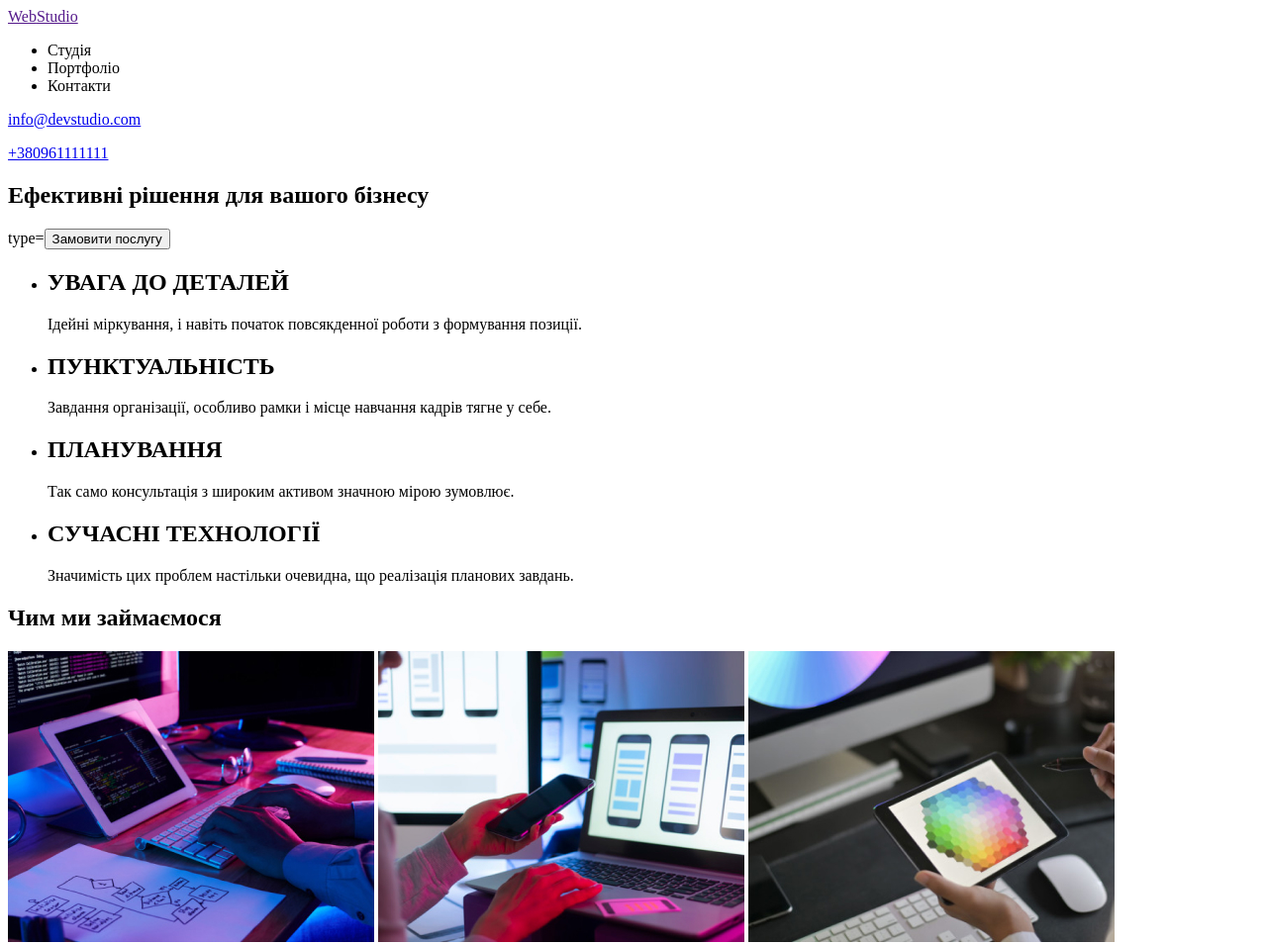
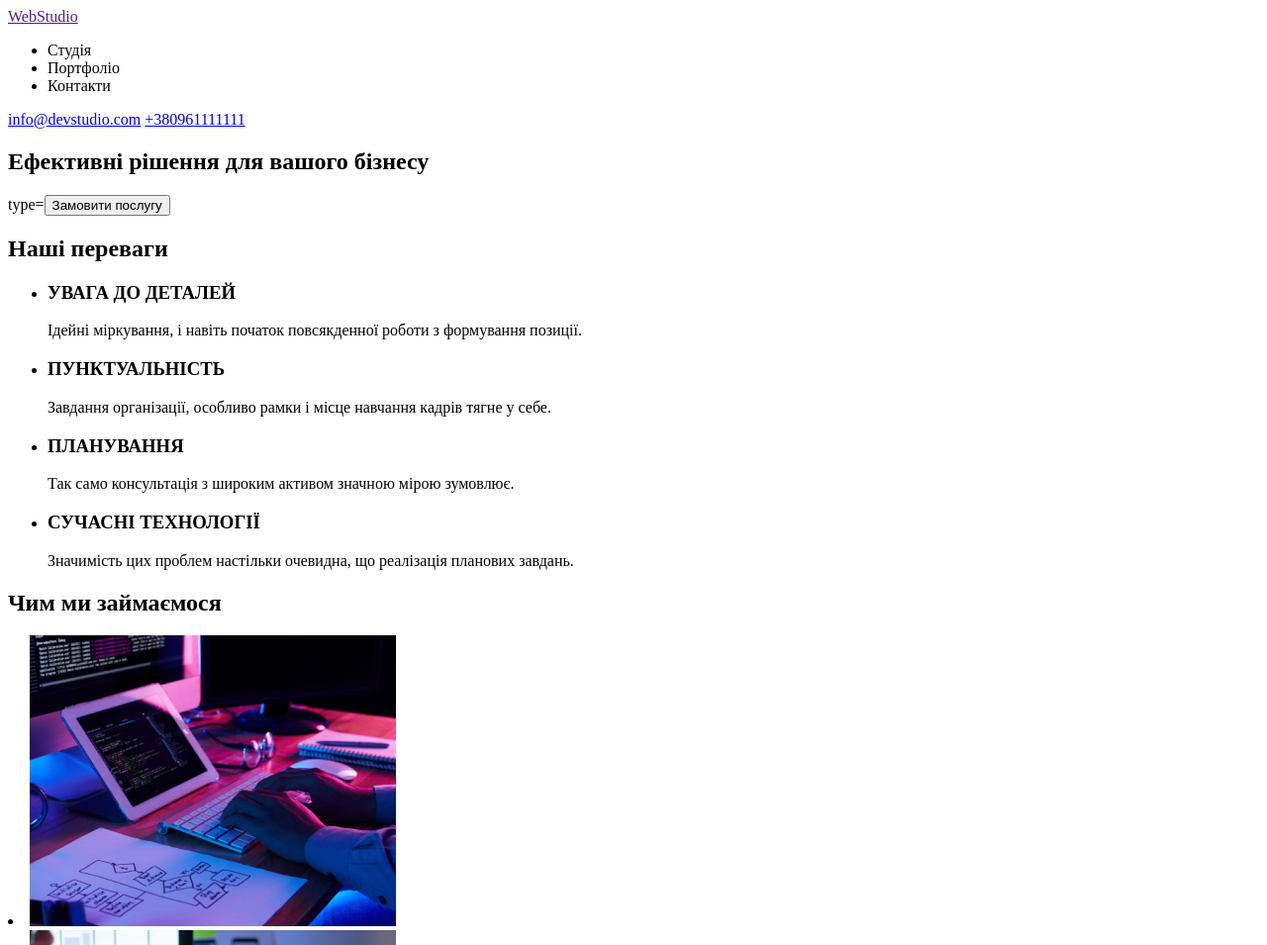
Before and after one commit to Kostyantin97/goit-markup-hw-01, a plain HTML site: page index.html in a window 1280 px wide. Shown: the top 955 px of the page at 99% size. Drawn offline with Linux system fonts and the light colour scheme.

Commit message:
Создал index.html

```diff
--- a/index.html
+++ b/index.html
@@ -1,5 +1,5 @@
 <!DOCTYPE html>
-<html lang="en">
+<html lang="ua">
 <head>
     <meta charset="UTF-8">
     <meta http-equiv="X-UA-Compatible" content="IE=edge">
@@ -17,43 +17,40 @@
     </ul>
 </nav>
 
-
-    <p>
         <a href="mailto:info@devstudio.com">info@devstudio.com</a>
-    </p>
-
-    <p>
         <a href="tel:+380961111111">+380961111111</a>
-    </p>
-
 
    </header>
 <main>
         <section>
             <h1>Ефективні рішення для вашого бізнесу</h1>
             type=<button>Замовити послугу</button>
+            </section>
 
+            <h2>Наші переваги</h2>
+
+           <section>
             <ul>
                 <li>
-                    <h1>УВАГА ДО ДЕТАЛЕЙ</h1>
+                    <h3>УВАГА ДО ДЕТАЛЕЙ</h3>
                     <p>Ідейні міркування, і навіть початок повсякденної роботи з формування позиції.</p>
                 </li>
             </ul>
             <ul>
                 <li>
-                    <h1>ПУНКТУАЛЬНІСТЬ</h1>
+                    <h3>ПУНКТУАЛЬНІСТЬ</h3>
                     <p>Завдання організації, особливо рамки і місце навчання кадрів тягне у себе.</p>
                 </li>
             </ul>
             <ul>
                 <li>
-                    <h1>ПЛАНУВАННЯ</h1>
+                    <h3>ПЛАНУВАННЯ</h3>
                     <p>Так само консультація з широким активом значною мірою зумовлює.</p>
                 </li>
             </ul>
             <ul>
                 <li>
-                    <h1>СУЧАСНІ ТЕХНОЛОГІЇ</h1>
+                    <h3>СУЧАСНІ ТЕХНОЛОГІЇ</h3>
                     <p>Значимість цих проблем настільки очевидна, що реалізація планових завдань.</p>
                 </li>
             </ul>
@@ -61,9 +58,9 @@
 
             <section>
                 <h2>Чим ми займаємося</h2>
-                <img src="./images/codding.jpg" alt="написання коду" width="370">
-                <img src="./images/laptop.jpg" alt="робота на комп'ютері" width="370">
-                <img src="./images/graphics.jpg" alt="робота на планшеті" width="370">
+                <li><img src="./images/codding.jpg" alt="написання коду" width="370"></li>
+                <li><img src="./images/laptop.jpg" alt="написання коду" width="370"></li>
+                <li><img src="./images/graphics.jpg" alt="робота на планшеті" width="370"></li>
             </section>
 
     <section>
@@ -96,12 +93,8 @@
                 <footer>
                     <a href=""><span>Web</span>Studio</a>
                     <address>м. Київ, пр-т Лесі Українки, 26</address>
-                  <p>
                     <a href="mailto:info@devstudio.com">info@devstudio.com</a>
-                  </p>
-                  <p>
                     <a href="tel:+380961111111">+380961111111</a>
-                  </p>
 
                 </footer>
 </body>
```
